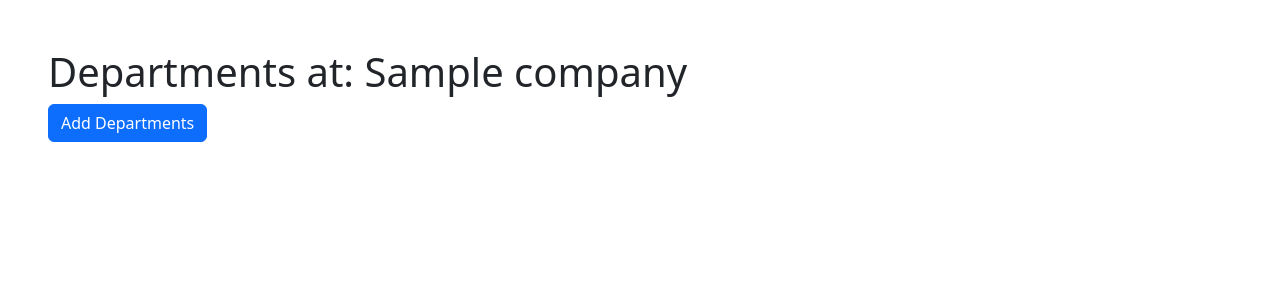
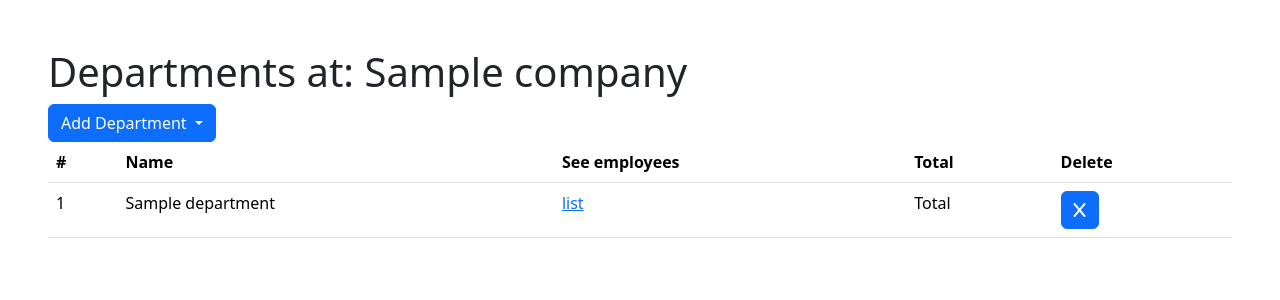
Before and after one commit to giangarof/flask_ems, a Flask app: page /departments/1 in a window 1280 px wide. Shown: the part 56-356 px from the top of the page. Run offline with Flask 3, Linux system fonts and the light colour scheme; tables that the repository leaves empty hold one stand-in row (values such as "Sample post"); some libraries are stand-ins or nearby versions.

Commit message:
bug fixes

```diff
--- a/project/forms.py
+++ b/project/forms.py
@@ -58,18 +58,7 @@ class AssignEmployeeForm(FlaskForm):
             ("Apprenticeship", "Apprenticeship"),
         ],
     )
-    department = SelectField(
-        "Department",
-        choices=[
-            ("IT", "IT"),
-            ("Help Desk", "Help Desk"),
-            ("HR", "HR"),
-            ("SWE", "SWE"),
-            ("Data Analytics", "Data Analytics"),
-            ("FrontEnd", "FrontEnd"),
-            ("Backend", "Backend"),
-        ],
-    )
+    department = SelectField("Department", coerce=int)
     submit = SubmitField("Assign Employee")
 
 
@@ -79,6 +68,7 @@ class UpdateUnassignedFom(FlaskForm):
     degree = SelectField(
         "Highest Degree",
         choices=[
+            ("High School","High School"),
             ("AA", "AA"),
             ("AS", "AS"),
             ("BA", "BA"),
@@ -105,18 +95,7 @@ class UpdateAssignedFom(FlaskForm):
             ("Apprenticeship", "Apprenticeship"),
         ],
     )
-    department = SelectField(
-        "Department",
-        choices=[
-            ("IT", "IT"),
-            ("Help Desk", "Help Desk"),
-            ("HR", "HR"),
-            ("SWE", "SWE"),
-            ("Data Analytics", "Data Analytics"),
-            ("FrontEnd", "FrontEnd"),
-            ("Backend", "Backend"),
-        ],
-    )
+    department = SelectField("Department", coerce=int)
     submit = SubmitField("Update Employee")
 
 
--- a/project/routes.py
+++ b/project/routes.py
@@ -62,7 +62,7 @@ class EmployeeRoutes:
                 db.session.add(new_employee)
                 db.session.commit()
                 flash("Employee created successfully!", "success")
-                return redirect(url_for("profile"))
+                return redirect(url_for("list_all_employees"))
 
             return render_template("employee/createEmployee.html", form=form)
 
@@ -87,15 +87,11 @@ class EmployeeRoutes:
 
         # LIST ALL UNASSIGNED
         # FILTER BY CREATED_BY
-        @self.app.route("/list_unassigned")
-        def list_all_unassigned():
-            employees = Employee.query.filter_by(
-                status="Unassigned", created_by=current_user.id
-            ).all()
+        @self.app.route("/list_employees")
+        def list_all_employees():
+            employees = Employee.query.filter_by(created_by=current_user.id).all()
 
-            return render_template(
-                "employee/listAllUnassigned.html", employees=employees
-            )
+            return render_template("employee/listAllEmployee.html", employees=employees)
 
         # DELETE EMPLOYEE FROM DB
         @self.app.route("/delete/<int:id>", methods=["GET", "POST"])
@@ -106,7 +102,7 @@ class EmployeeRoutes:
             db.session.delete(employee)
             db.session.commit()
             flash("Employee deleted successfully!", "success")
-            return redirect(url_for("list_all_unassigned"))
+            return redirect(url_for("list_all_employees"))
 
         # SECONG PART
         # ASSIGNED EMPLOYEE
@@ -284,50 +280,59 @@ class CompanyRoutes:
                 "company/updateCompany.html", form=form, company=company
             )
 
-        @self.app.route("/delete_company", methods=["GET", "POST"])
+        @self.app.route("/delete_company/<int:id>", methods=["GET", "POST"])
         @login_required
-        def deleteCompany():
-            pass
+        def deleteCompany(id):
+            company = Company.query.get(id)
+            if company.owner_id != current_user.id:
+                abort(403)
+            db.session.delete(company)
+            db.session.commit()
+
+            flash("Company deleted successfully", "success")
+            return redirect(url_for("companies"))
 
         @self.app.route("/company_employees/<int:id>", methods=["GET"])
         def list_company_employees(id):
             employees = Employee.query.filter_by(company_id=id, status="Active").all()
             return render_template("company/companyEmployees.html", employees=employees)
 
-        @self.app.route("/departments/<int:id>", methods=["GET"])
+        @self.app.route("/departments/<int:id>", methods=["GET", "POST"])
         def departments(id):
+            form = AddDepartmentForm()
             company = Company.query.get(id)
-            return render_template("company/departments.html", company=company)
-
-        @self.app.route("/add_department/<int:id>", methods=["GET"])
-        def addDepartment(id):
-            company = Company.query.get(id)
-            form = AddDepartmentForm()
+            departments = Department.query.filter_by(company_id=company.id).all()
 
             if form.validate_on_submit():
-                new_department = Department(name=form.name.data)
+                new_department = Department(name=form.name.data, company_id=company.id)
                 db.session.add(new_department)
                 db.session.commit()
 
                 flash("Department created successfully", "success")
-                return redirect(url_for("profile"))
-            return render_template("company/departments.html", company=company)
+                return redirect(request.url)
+            return render_template(
+                "company/departments.html",
+                departments=departments,
+                company=company,
+                form=form,
+            )
 
-        @self.app.route("/remove_department/<int:company_id>/<int:department_id>", methods=[ "POST"])
+        @self.app.route(
+            "/remove_department/<int:company_id>/<int:department_id>",
+            methods=["POST"],
+        )
+        @login_required
         def removeDepartment(company_id, department_id):
-            company = Company.query.get(company_id)
-            department = Department.query.get(department_id)
+            company = Company.query.get_or_404(company_id)
+            department = Department.query.get_or_404(department_id)
             userID = current_user.id
             companyOwner = company.owner_id
 
-            if userID != companyOwner:
-                abort(403)
-
-            if department.company_id != company.id:
+            if userID != companyOwner and department.company_id != company.id:
                 abort(403)
 
             db.session.delete(department)
             db.session.commit()
 
             flash("Department deleted successfully", "success")
-            return redirect(url_for("profile"))
+            return redirect(url_for('departments',id=company_id))
--- a/project/templates/company/departments.html
+++ b/project/templates/company/departments.html
@@ -3,9 +3,69 @@
 <div class="m-5">
   <h1>Departments at: {{company.name}}</h1>
 
-  <!-- loop over deartments | display total of employees in that department | delete icon -->
+  <div class="dropdown">
+    <button
+      type="button"
+      class="btn btn-primary dropdown-toggle"
+      data-bs-toggle="dropdown"
+      aria-expanded="false"
+      data-bs-auto-close="outside"
+    >
+      Add Department
+    </button>
+    <form
+      class="dropdown-menu p-4"
+      method="POST"
+      action="{{ url_for('departments', id=company.id) }}"
+    >
+      {{form.hidden_tag()}}
+      <div class="mb-3">
+        <label for="name" class="form-label">{{form.name.label}}</label>
+        {{ form.name(class="form-control") }}
+      </div>
 
-  <button class="btn btn-primary">Add Departments</button>
+      {{form.submit(class="btn btn-primary")}}
+    </form>
+  </div>
+
+  {% if departments %}
+  <table class="table">
+    <thead>
+      <tr>
+        <th scope="col">#</th>
+        <th>Name</th>
+        <th>See employees</th>
+        <th>Total</th>
+
+        <th>Delete</th>
+      </tr>
+    </thead>
+    <tbody>
+      {% for department in departments %}
+      <tr>
+        <td scope="row">{{department.id}}</td>
+        <td>{{department.name}}</td>
+        <td><a href="">list</a></td>
+        <td>Total</td>
+
+        <td>
+          <form
+            action="{{url_for('removeDepartment', company_id=company.id, department_id=department.id)}}"
+            method="POST"
+          >
+            <button class="btn btn-primary">
+              <i class="fa-solid fa-x"></i>
+            </button>
+          </form>
+        </td>
+      </tr>
+      {% else %}
+      <p>No departments listed in this company yet ...</p>
+      <button class="btn btn-primary">Add employees</button>
+      {% endfor %}
+    </tbody>
+  </table>
+  {% endif %}
 </div>
 
 {% endblock %}
--- a/project/templates/user/profile.html
+++ b/project/templates/user/profile.html
@@ -15,7 +15,9 @@
       <a class="nav-link" href="{{url_for('add')}}">Create Employee</a>
     </button>
     <button class="btn btn-primary">
-      <a class="nav-link" href="{{url_for('list_all_unassigned')}}">Unassigned Employees</a>
+      <a class="nav-link" href="{{url_for('list_all_employees')}}"
+        >Your Employees</a
+      >
     </button>
   </div>
 </div>
```
Also changed, not shown: project/templates/company/companies.html (+6 -2 lines), project/templates/company/companyEmployees.html (+8 -6 lines), project/templates/employee/listAllEmployee.html (renamed from project/templates/employee/listAllUnassigned.html, +14 -4 lines), project/templates/company/unassignedEmployee.html (deleted).
